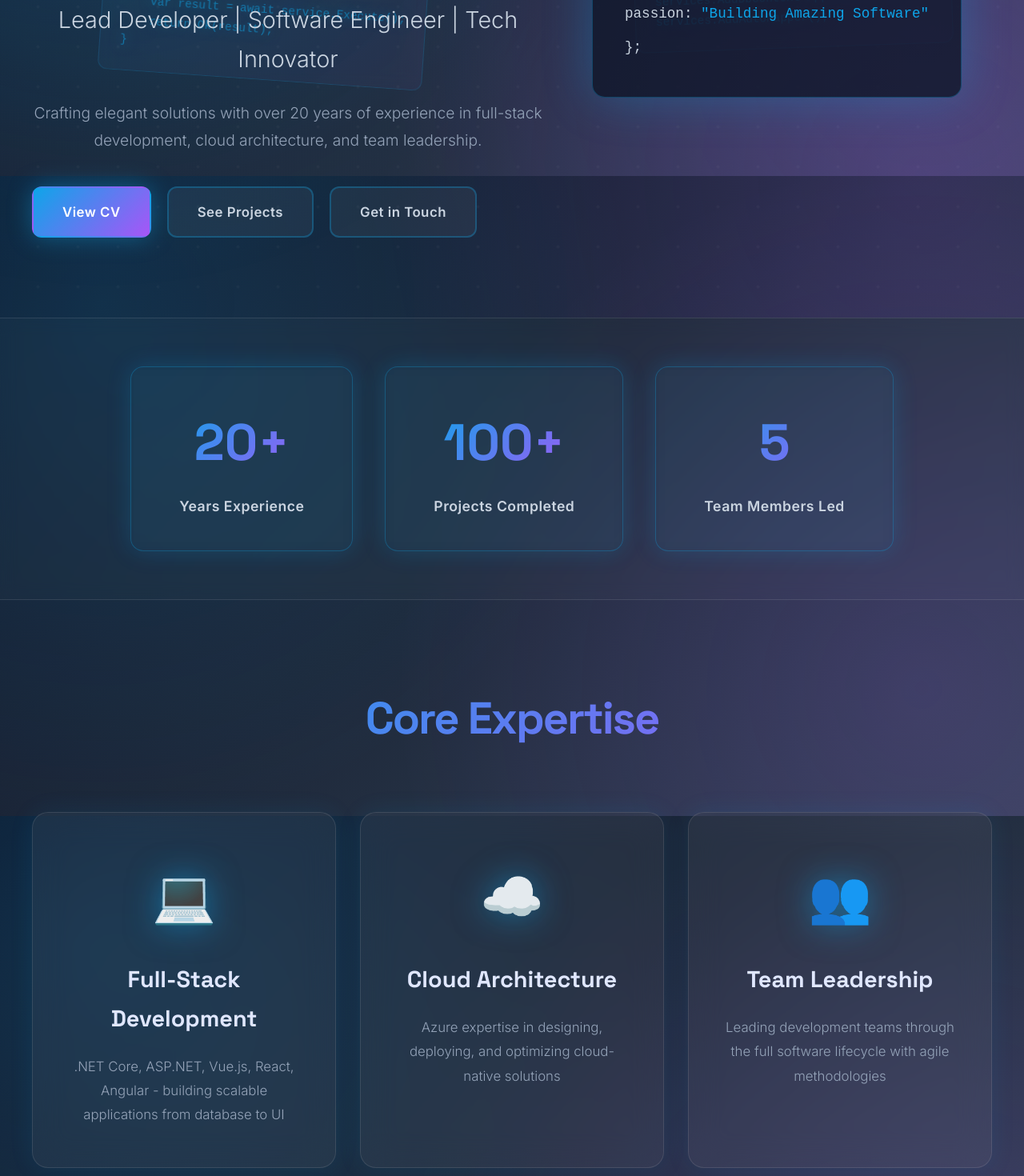
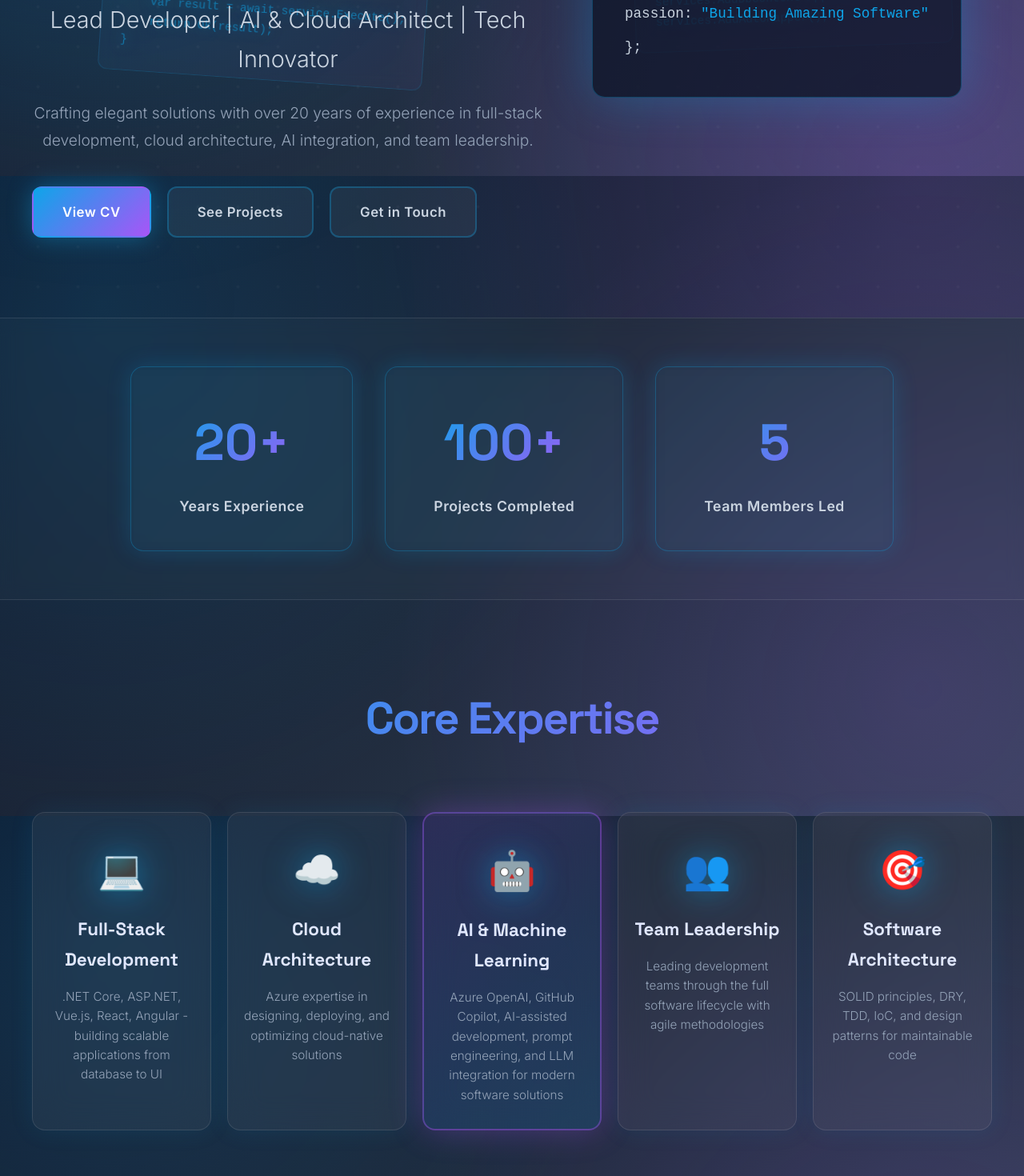
Before and after one commit to KevMain/next.kevin-main.com, a Vue app in the folder frontend/: page / in a window 1280 px wide. Shown: the part 580-2050 px from the top of the page at 80% size. Built offline with nearby package versions, Linux system fonts and the light colour scheme.

Commit message:
Added AI section

```diff
--- a/frontend/src/views/Home.vue
+++ b/frontend/src/views/Home.vue
@@ -7,7 +7,7 @@ public class Developer {
     public string Name => "Kevin Main";
     public int Experience => 20;
     public string[] Skills => new[] {
-        ".NET", "Azure", "Vue.js",
+        ".NET", "Azure", "AI/ML",
         "React", "Microservices"
     };
 }</pre>
@@ -57,10 +57,10 @@ services.AddAutoMapper();</pre>
           />
         </div>
         <h1 class="hero-title">Kevin Main</h1>
-        <p class="hero-subtitle">Lead Developer | Software Engineer | Tech Innovator</p>
+        <p class="hero-subtitle">Lead Developer | AI & Cloud Architect | Tech Innovator</p>
         <p class="hero-description">
           Crafting elegant solutions with over 20 years of experience in full-stack development,
-          cloud architecture, and team leadership.
+          cloud architecture, AI integration, and team leadership.
         </p>
         <div class="hero-buttons">
           <router-link to="/cv" class="btn-primary">View CV</router-link>
@@ -73,7 +73,7 @@ services.AddAutoMapper();</pre>
           <span class="code-line"><span class="keyword">const</span> developer = {</span>
           <span class="code-line">  name: <span class="string">"Kevin Main"</span>,</span>
           <span class="code-line">  role: <span class="string">"Lead Developer"</span>,</span>
-          <span class="code-line">  skills: [<span class="string">".NET"</span>, <span class="string">"Azure"</span>, <span class="string">"Vue"</span>],</span>
+          <span class="code-line">  skills: [<span class="string">".NET"</span>, <span class="string">"Azure"</span>, <span class="string">"AI/ML"</span>],</span>
           <span class="code-line">  passion: <span class="string">"Building Amazing Software"</span></span>
           <span class="code-line">};</span>
         </div>
@@ -109,6 +109,11 @@ services.AddAutoMapper();</pre>
           <div class="expertise-icon">☁️</div>
           <h3>Cloud Architecture</h3>
           <p>Azure expertise in designing, deploying, and optimizing cloud-native solutions</p>
+        </div>
+        <div class="expertise-card highlight-card">
+          <div class="expertise-icon">🤖</div>
+          <h3>AI & Machine Learning</h3>
+          <p>Azure OpenAI, GitHub Copilot, AI-assisted development, prompt engineering, and LLM integration for modern software solutions</p>
         </div>
         <div class="expertise-card">
           <div class="expertise-icon">👥</div>
@@ -540,16 +545,16 @@ export default {
 
 .expertise-grid {
   display: grid;
-  grid-template-columns: repeat(auto-fit, minmax(300px, 1fr));
-  gap: 30px;
+  grid-template-columns: repeat(5, 1fr);
+  gap: 20px;
 }
 
 .expertise-card {
   background: rgba(255, 255, 255, 0.05);
   backdrop-filter: blur(20px);
   border: 1px solid rgba(255,255,255,0.1);
-  border-radius: 20px;
-  padding: 50px 40px;
+  border-radius: 16px;
+  padding: 30px 20px;
   text-align: center;
   transition: all 0.4s cubic-bezier(0.175, 0.885, 0.32, 1.275);
   box-shadow: 0 0 30px rgba(14, 165, 233, 0.1);
@@ -561,24 +566,35 @@ export default {
   border-color: rgba(14, 165, 233, 0.5);
 }
 
+.expertise-card.highlight-card {
+  background: linear-gradient(135deg, rgba(168, 85, 247, 0.15) 0%, rgba(14, 165, 233, 0.15) 100%);
+  border: 2px solid rgba(168, 85, 247, 0.4);
+  box-shadow: 0 0 40px rgba(168, 85, 247, 0.3);
+}
+
+.expertise-card.highlight-card:hover {
+  box-shadow: 0 0 80px rgba(168, 85, 247, 0.5);
+  border-color: rgba(168, 85, 247, 0.7);
+}
+
 .expertise-icon {
-  font-size: 4rem;
-  margin-bottom: 25px;
+  font-size: 3rem;
+  margin-bottom: 15px;
   filter: drop-shadow(0 0 20px rgba(14, 165, 233, 0.5));
 }
 
 .expertise-card h3 {
   font-family: 'Space Grotesk', sans-serif;
-  font-size: 1.8rem;
+  font-size: 1.4rem;
   color: #e0e7ff;
-  margin-bottom: 20px;
+  margin-bottom: 15px;
   font-weight: 700;
 }
 
 .expertise-card p {
   color: #94a3b8;
-  line-height: 1.8;
-  font-size: 1.05rem;
+  line-height: 1.6;
+  font-size: 0.95rem;
   font-weight: 300;
 }
 
@@ -638,4 +654,11 @@ export default {
     text-align: center;
   }
 }
+
+/* Tablet: 2 columns */
+@media (max-width: 1200px) and (min-width: 769px) {
+  .expertise-grid {
+    grid-template-columns: repeat(2, 1fr);
+  }
+}
 </style>
```
Also changed, not shown: 1 other file (tests, documents, lock files or other folders).
